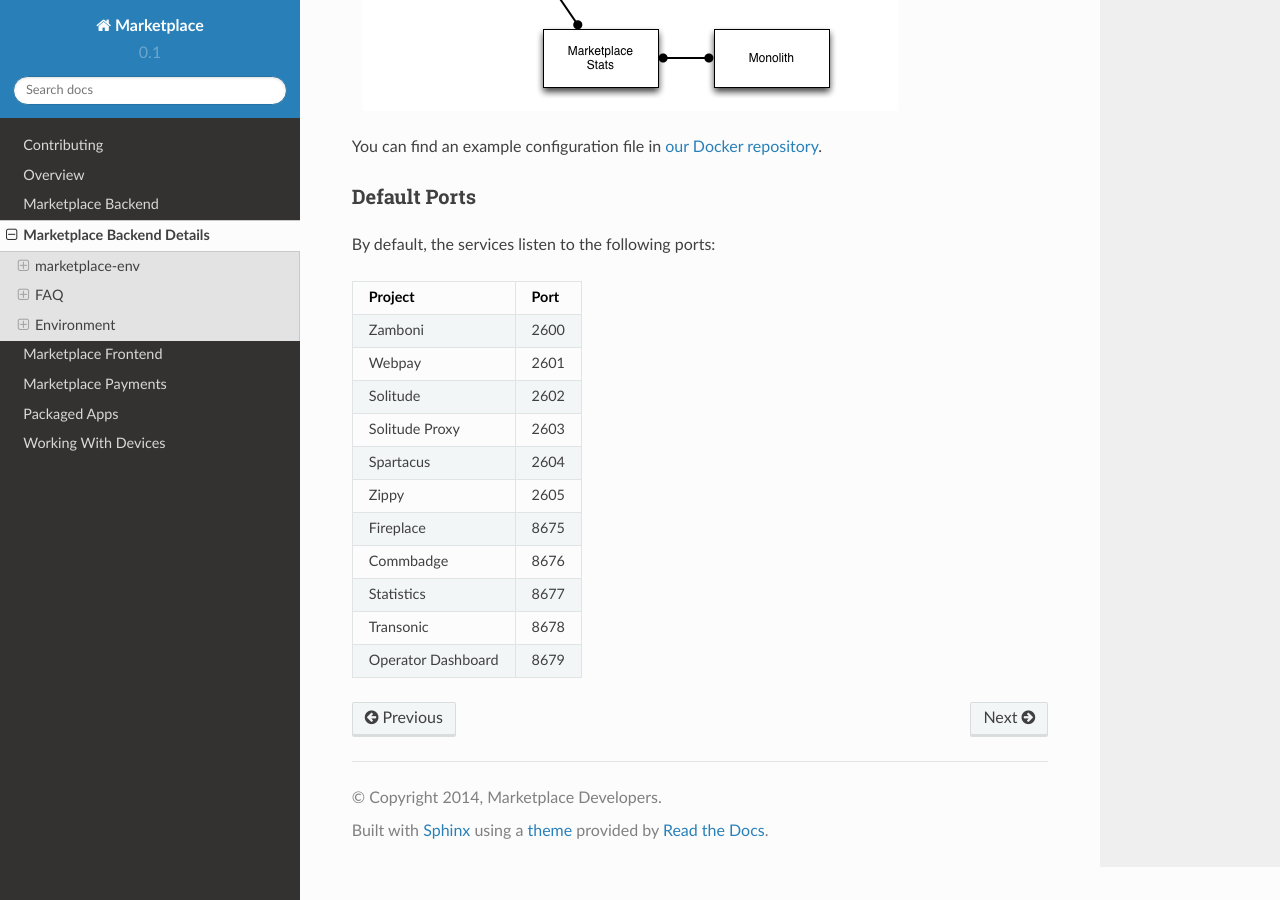
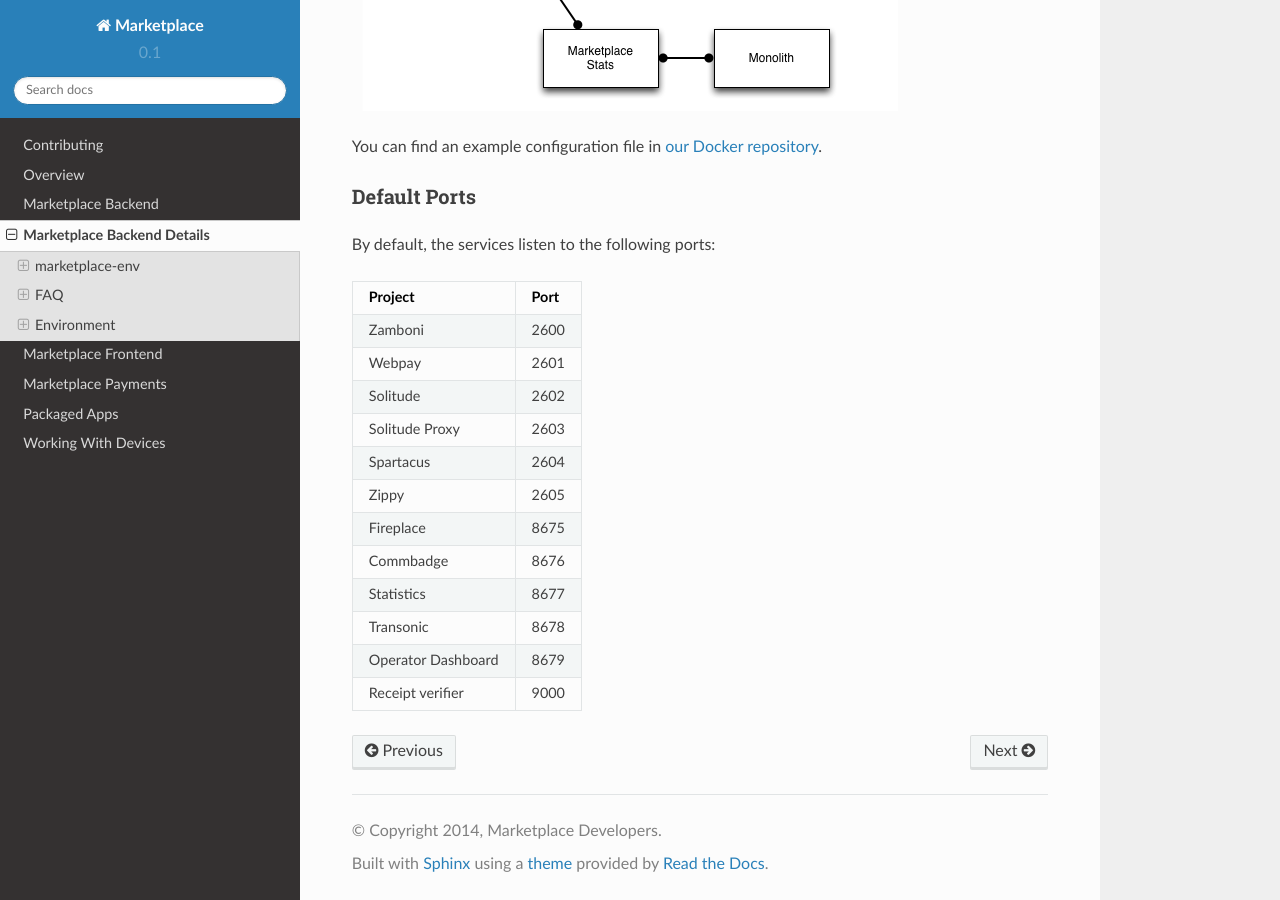
Before and after one commit to mozilla/marketplace-docs, a Sphinx documentation site: the page built from docs/topics/backend-details.rst, in a window 1280 px wide and 900 px high, scrolled down 6532 px. Built offline with Sphinx 7.4.7 and the Read the Docs theme 2.0.0, drawn with Linux system fonts in a browser that asks for light colours.

Commit message:
add in receipt verifier port (bug 1109334)

```diff
--- a/docs/topics/backend-details.rst
+++ b/docs/topics/backend-details.rst
@@ -324,3 +324,5 @@ By default, the services listen to the following ports:
 +---------------------+--------+
 | Operator Dashboard  | 8679   |
 +---------------------+--------+
+| Receipt verifier    | 9000   |
++---------------------+--------+
```
